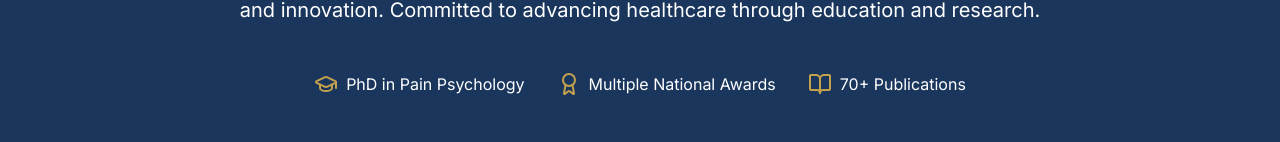
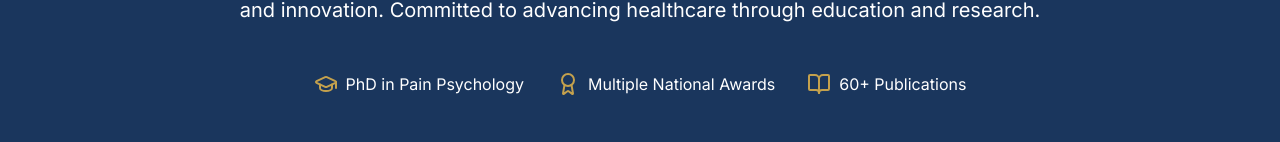
Before and after one commit to smshmb/maryam-shaygan, a React (Vite) app: page / in a window 1280 px wide. Shown: the part 500-642 px from the top of the page. Built offline with nearby package versions, Linux system fonts and the light colour scheme.

Commit message:
Update article count to 60+
Changed the text from "70+ Publications" to "60+ articles" in the Hero component to reflect the correct number of published works.
[skip gpt_engineer]

```diff
--- a/src/components/Hero.tsx
+++ b/src/components/Hero.tsx
@@ -38,7 +38,7 @@ export const Hero = () => {
             </div>
             <div className="flex items-center gap-2">
               <BookOpen className="w-6 h-6 text-secondary" />
-              <span>70+ Publications</span>
+              <span>60+ Publications</span>
             </div>
           </div>
           <div className="flex justify-center gap-4">
```
